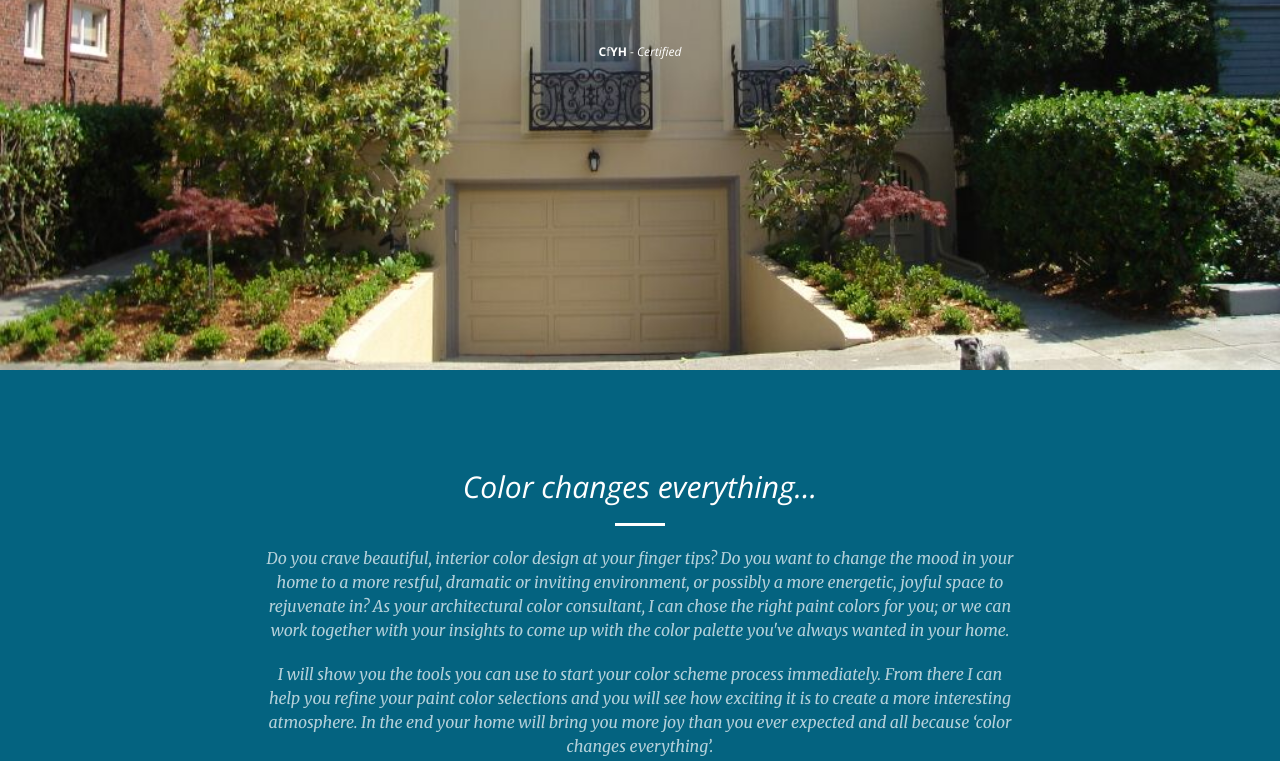
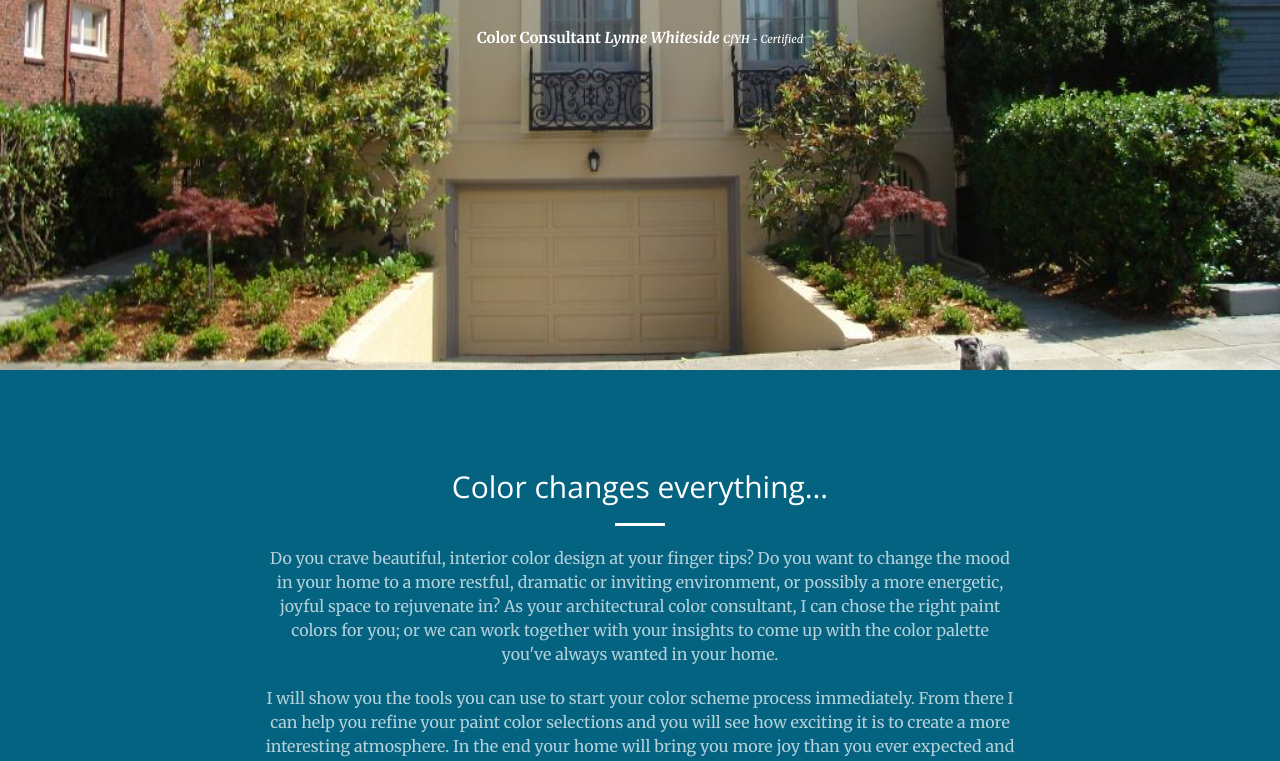
Before and after one commit to StuartGrossman/lynne, a website: page views/index.html in a window 1280 px wide. Shown: the part 430-1191 px from the top of the page. Drawn offline with nearby package versions, Linux system fonts and the light colour scheme.

Commit message:
changed logo on front page

```diff
--- a/views/index.html
+++ b/views/index.html
@@ -84,7 +84,7 @@
             <div class="header-content-inner">
                 <h1>Live Love Color</h1>
                 <hr>
-                <p>Color Consultant <i>Lynne Whiteside</i><h6><b>C</b>f<b>YH</b> - <i>Certified<i></h6></p>
+                <span><b style="font-size:15px;">Color Consultant <i>Lynne Whiteside</i></b> <i style="font-size: 11px;"><b>C</b>f<b>YH</b> - Certified</i></span>
 
 
                 <!-- <a href="#about" class="btn btn-primary btn-xl page-scroll">Find Out More</a> -->
```
